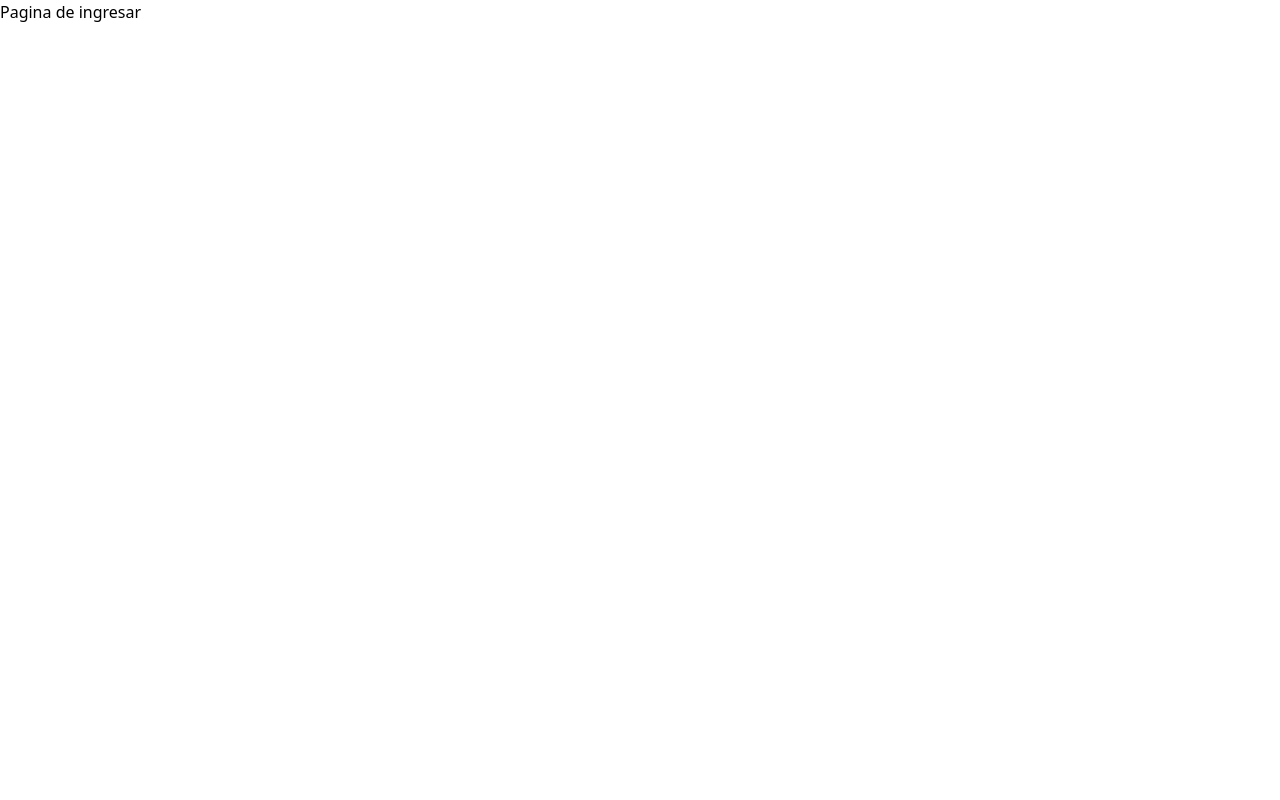
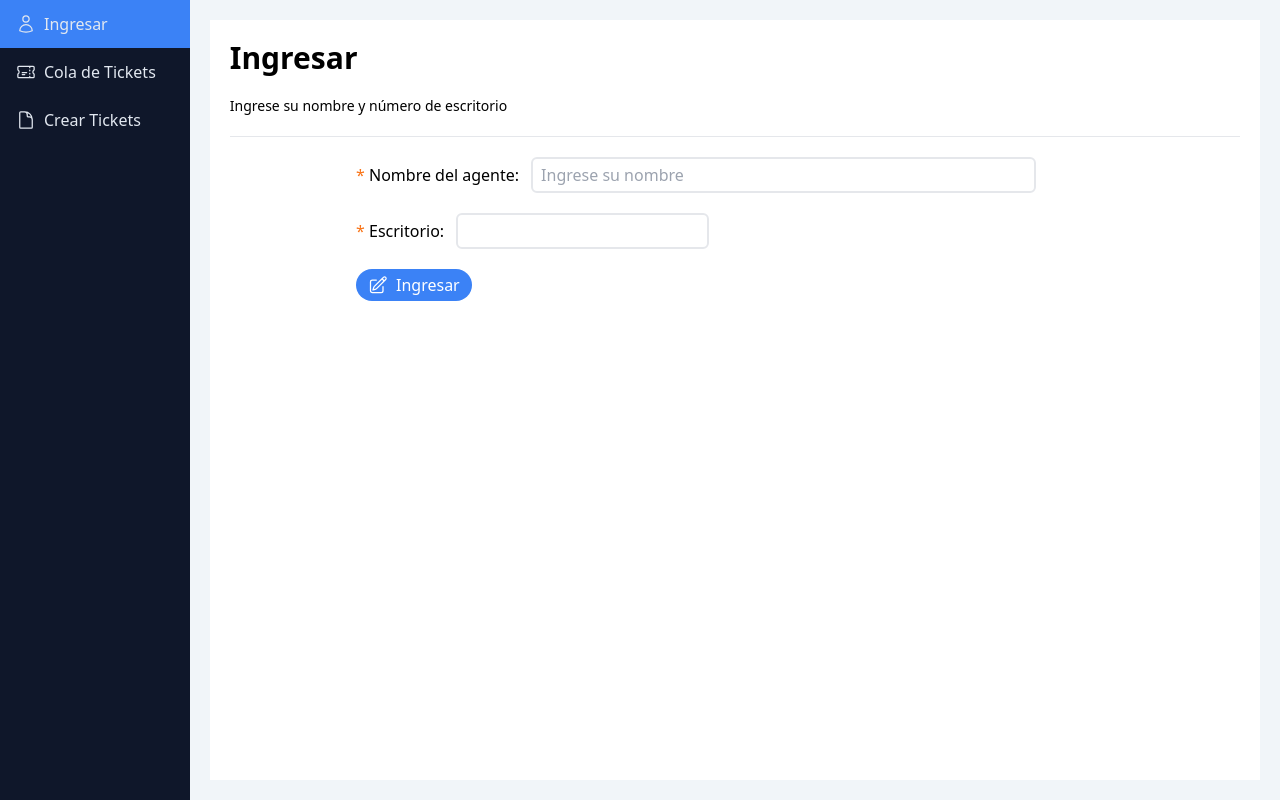
Before and after one commit to Alvarotloc/TicketsApp-Front-Sockets, a React (Vite) app: page / in a window 1280 px wide. Built offline with nearby package versions, Linux system fonts and the light colour scheme.

Commit message:
Pagina inicial de ingresar lista y en funcionamiento

```diff
--- a/src/App.tsx
+++ b/src/App.tsx
@@ -1,13 +1,13 @@
 import { FC } from "react";
 import { BrowserRouter, Routes, Route } from "react-router-dom";
-import { CrearTicket } from "./pages";
+import { CrearTicket, IngresarEscritorio } from "./pages";
 
 const App: FC = (): JSX.Element => {
   return (
     <BrowserRouter>
       <Routes>
         <Route path="/">
-          <Route index element={<h1>Pagina de ingresar</h1>} />
+          <Route index element={<IngresarEscritorio />} />
           <Route path="/escritorio" element={<h1>Pagina de escritorio</h1>} />
           <Route path="/cola" element={<h1>Pagina de cola de clientes</h1>} />
           <Route path="/crear" element={<CrearTicket />} />
--- /dev/null
+++ b/src/pages/IngresarEscritorio.tsx
@@ -0,0 +1,153 @@
+import { FC, useState } from "react";
+import { Link } from "react-router-dom";
+
+export const IngresarEscritorio: FC = (): JSX.Element => {
+  const [visible, setVisible] = useState(true);
+  return (
+    <div className="flex relative">
+      <aside
+        className={`${
+          visible ? "absolute left-0" : "absolute -left-52"
+        } ${"bg-slate-900 transition-all w-56 h-full md:static md:h-auto"}`}
+      >
+        <nav className="text-slate-200 relative h-full">
+          <button
+            type="button"
+            className="absolute -right-5 top-10 bg-slate-900 md:hidden"
+            onClick={() => setVisible(!visible)}
+          >
+            <svg
+              xmlns="http://www.w3.org/2000/svg"
+              fill="none"
+              viewBox="0 0 24 24"
+              strokeWidth={1.5}
+              stroke="currentColor"
+              className="w-10 h-10"
+            >
+              <path
+                strokeLinecap="round"
+                strokeLinejoin="round"
+                d="M3.75 5.25h16.5m-16.5 4.5h16.5m-16.5 4.5h16.5m-16.5 4.5h16.5"
+              />
+            </svg>
+          </button>
+          <ul>
+            <Link to="/">
+              <li className="py-3 flex pl-4 items-center hover:bg-blue-500 transition-colors">
+                <svg
+                  xmlns="http://www.w3.org/2000/svg"
+                  fill="none"
+                  viewBox="0 0 24 24"
+                  strokeWidth={1.5}
+                  stroke="currentColor"
+                  className="w-5 h-5 mr-2"
+                >
+                  <path
+                    strokeLinecap="round"
+                    strokeLinejoin="round"
+                    d="M15.75 6a3.75 3.75 0 11-7.5 0 3.75 3.75 0 017.5 0zM4.501 20.118a7.5 7.5 0 0114.998 0A17.933 17.933 0 0112 21.75c-2.676 0-5.216-.584-7.499-1.632z"
+                  />
+                </svg>
+                Ingresar
+              </li>
+            </Link>
+            <Link to="/cola">
+              <li className="py-3 flex pl-4 items-center hover:bg-blue-500 transition-colors">
+                <svg
+                  xmlns="http://www.w3.org/2000/svg"
+                  fill="none"
+                  viewBox="0 0 24 24"
+                  strokeWidth={1.5}
+                  stroke="currentColor"
+                  className="w-5 h-5 mr-2"
+                >
+                  <path
+                    strokeLinecap="round"
+                    strokeLinejoin="round"
+                    d="M16.5 6v.75m0 3v.75m0 3v.75m0 3V18m-9-5.25h5.25M7.5 15h3M3.375 5.25c-.621 0-1.125.504-1.125 1.125v3.026a2.999 2.999 0 010 5.198v3.026c0 .621.504 1.125 1.125 1.125h17.25c.621 0 1.125-.504 1.125-1.125v-3.026a2.999 2.999 0 010-5.198V6.375c0-.621-.504-1.125-1.125-1.125H3.375z"
+                  />
+                </svg>
+                Cola de Tickets
+              </li>
+            </Link>
+            <Link to="/crear">
+              <li className="py-3 flex pl-4 items-center hover:bg-blue-500 transition-colors">
+                <svg
+                  xmlns="http://www.w3.org/2000/svg"
+                  fill="none"
+                  viewBox="0 0 24 24"
+                  strokeWidth={1.5}
+                  stroke="currentColor"
+                  className="w-5 h-5 mr-2"
+                >
+                  <path
+                    strokeLinecap="round"
+                    strokeLinejoin="round"
+                    d="M19.5 14.25v-2.625a3.375 3.375 0 00-3.375-3.375h-1.5A1.125 1.125 0 0113.5 7.125v-1.5a3.375 3.375 0 00-3.375-3.375H8.25m2.25 0H5.625c-.621 0-1.125.504-1.125 1.125v17.25c0 .621.504 1.125 1.125 1.125h12.75c.621 0 1.125-.504 1.125-1.125V11.25a9 9 0 00-9-9z"
+                  />
+                </svg>
+                Crear Tickets
+              </li>
+            </Link>
+          </ul>
+        </nav>
+      </aside>
+      <div className="h-screen bg-slate-100 p-5 w-full">
+        <main className="bg-white h-full pt-5 px-5">
+          <h1 className="text-3xl font-semibold">Ingresar</h1>
+          <p className="my-5 font-normal text-sm">
+            Ingrese su nombre y número de escritorio
+          </p>
+          <hr />
+          <form className="w-full flex justify-center mt-5">
+            <fieldset className="w-3/4 flex flex-col space-y-5">
+              <div className="flex w-full items-center">
+                <label htmlFor="nombre">
+                  <span className="text-orange-500">*</span> Nombre del agente:
+                </label>
+                <input
+                  type="text"
+                  id="nombre"
+                  name="nombre"
+                  placeholder="Ingrese su nombre"
+                  className="border-2 pl-2 py-1 rounded-md ml-3 w-2/3"
+                />
+              </div>
+              <div className="flex w-full items-center">
+                <label htmlFor="escritorio">
+                  <span className="text-orange-500">*</span> Escritorio:
+                </label>
+                <input
+                  type="number"
+                  id="escritorio"
+                  name="escritorio"
+                  className="border-2 pl-2 py-1 rounded-md ml-3 w-2/6"
+                />
+              </div>
+              <button
+                type="submit"
+                className="flex bg-blue-500 hover:bg-blue-400 transition-colors cursor-pointer text-white w-fit px-3 py-1 rounded-3xl items-center"
+              >
+                <svg
+                  xmlns="http://www.w3.org/2000/svg"
+                  fill="none"
+                  viewBox="0 0 24 24"
+                  strokeWidth={1.5}
+                  stroke="currentColor"
+                  className="w-5 h-5 mr-2"
+                >
+                  <path
+                    strokeLinecap="round"
+                    strokeLinejoin="round"
+                    d="M16.862 4.487l1.687-1.688a1.875 1.875 0 112.652 2.652L10.582 16.07a4.5 4.5 0 01-1.897 1.13L6 18l.8-2.685a4.5 4.5 0 011.13-1.897l8.932-8.931zm0 0L19.5 7.125M18 14v4.75A2.25 2.25 0 0115.75 21H5.25A2.25 2.25 0 013 18.75V8.25A2.25 2.25 0 015.25 6H10"
+                  />
+                </svg>
+                Ingresar
+              </button>
+            </fieldset>
+          </form>
+        </main>
+      </div>
+    </div>
+  );
+};
--- a/src/pages/index.ts
+++ b/src/pages/index.ts
@@ -1 +1,2 @@
 export * from './CrearTicket'
+export * from './IngresarEscritorio'
```
